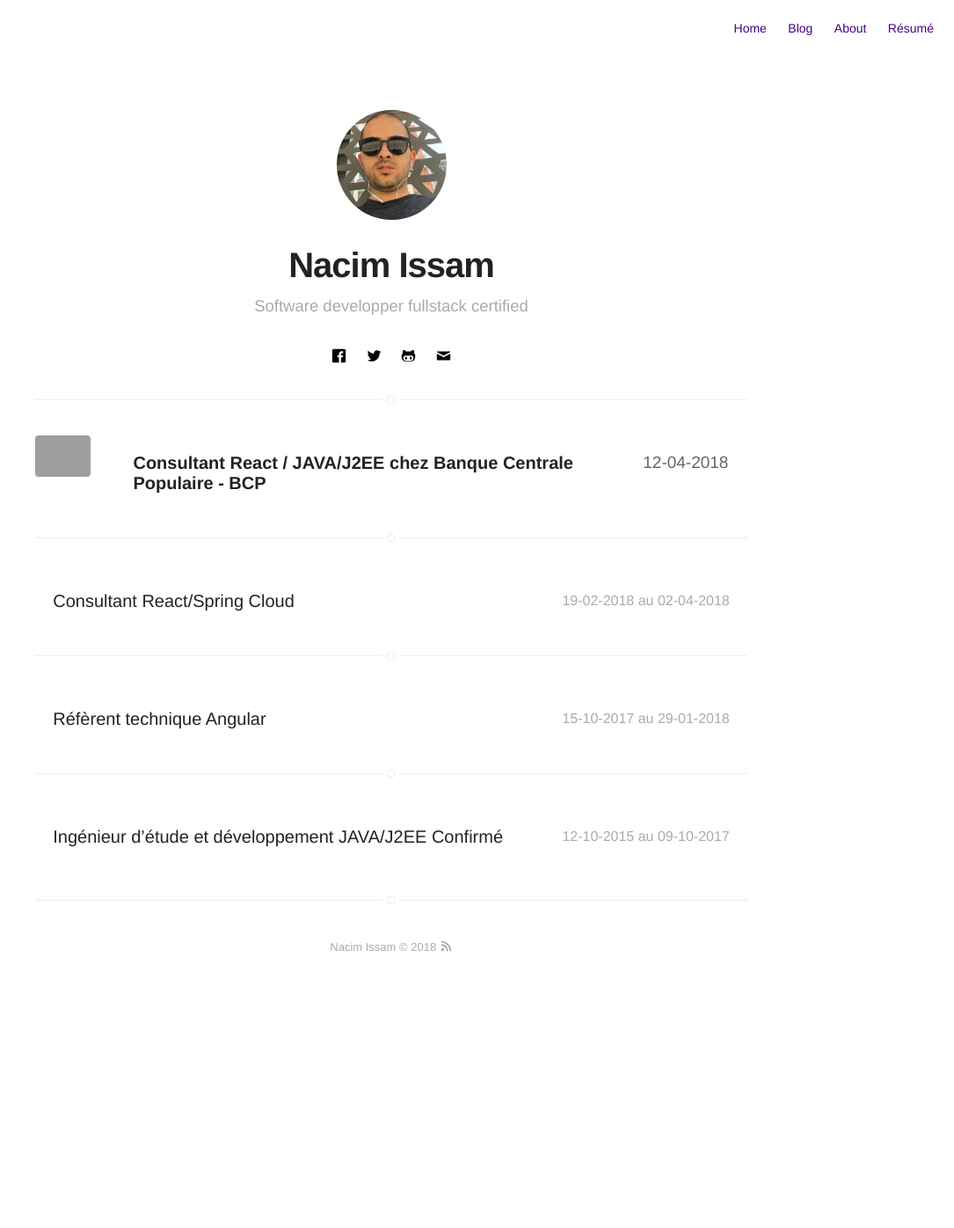
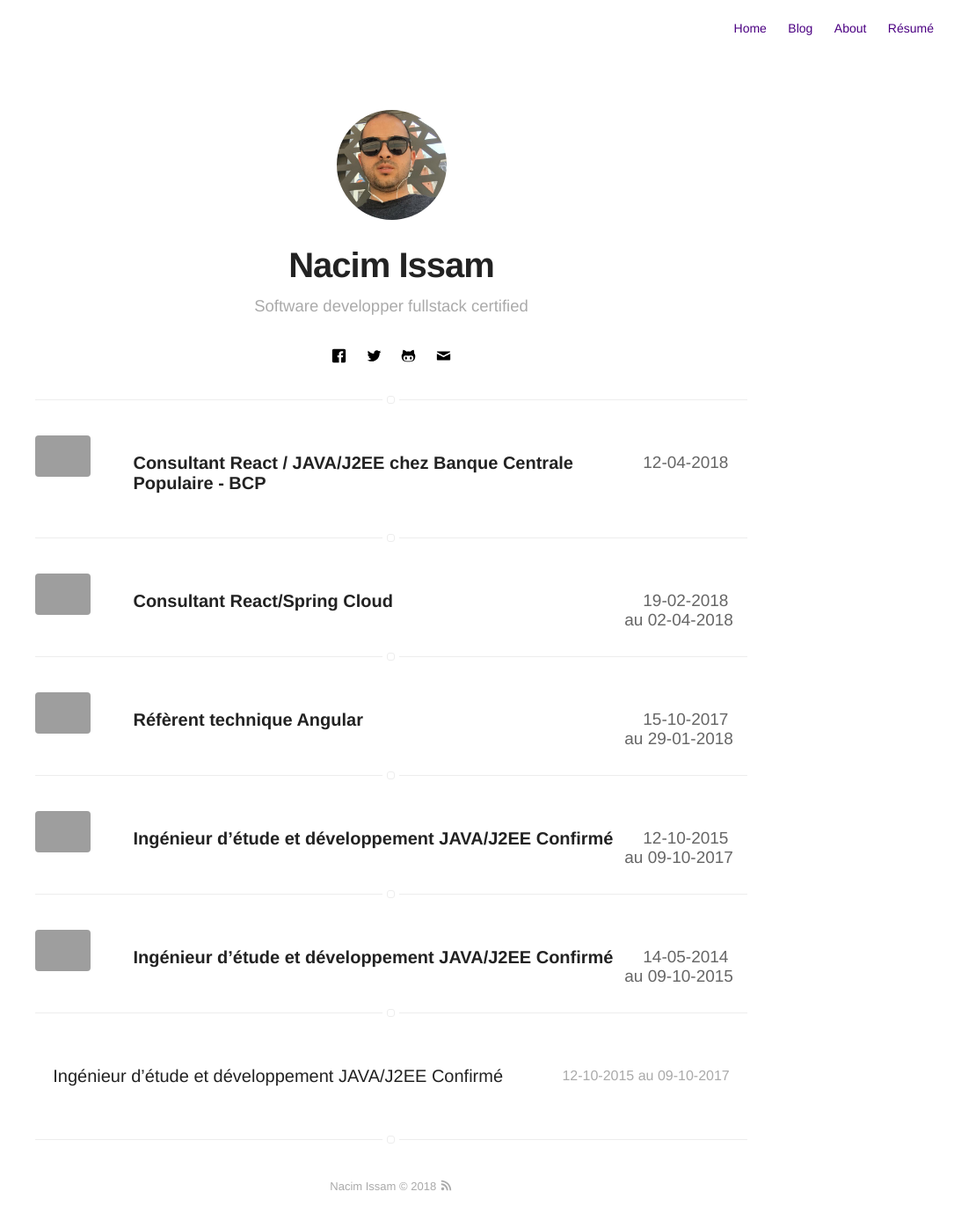
Before and after one commit to issamnacim/issamnacim.github.io, a Jekyll site: the page built from projects.html, in a window 1280 px wide. Shown: the whole page at 88% size, without its empty margins (195-1280 px from the left). Built offline with Jekyll 4.4.1, drawn with Linux system fonts in a browser that asks for light colours; before the commit the page ends 1124 px from its top, so only the background shows below that; grey boxes are pictures that could not be loaded.

Commit message:
Update projects.html

```diff
--- a/projects.html
+++ b/projects.html
@@ -16,26 +16,73 @@ title: Projects
             </div>
     </div>
 
-    </div> </section>
-<section class="list">
-            <div class="item">
-                <a class="url" >
-                    <aside>
-                        <time datetime="19-02-2018">19-02-2018 au 02-04-2018</time>
-                    </aside>
-                    <h3 class="title">Consultant  React/Spring Cloud</h3>
-                </a>
+    </div>
+</section>
+<section class="list" style=" display: inline-flex;width: 100%;">
+    <div class="item" style=" display: inline-flex;width: 100%;">
+    <div style="width: 9%;margin-right: 6%;">
+          <img src="https://media.licdn.com/dms/image/C4D0BAQHZLNVJshIBNg/company-logo_400_400/0?e=1548288000&v=beta&t=lA34arabPYsZ_5LThvPuYnwLxpdsruAV-5MIuElCx0U">
+    </div>
+    <div style="display: flex;width: 100%;">
+			<div style="width: 100%;">
+            	<h3 class="title">Consultant  React/Spring Cloud</h3>
             </div>
+    		<div style="float: right;width: 25%;margin-top: 20px;">
+            	<span style="margin-left: 15%;font-size: 19px;">19-02-2018 au 02-04-2018</span>
+            </div>
+    </div>
+
+    </div>
 </section>
-<section class="list">
-            <div class="item">
-                <a class="url" >
-                    <aside>
-                        <time datetime="23-01-2016">15-10-2017 au 29-01-2018</time>
-                    </aside>
-                    <h3 class="title">Réfèrent technique Angular</h3>
-                </a>
+<section class="list" style=" display: inline-flex;width: 100%;">
+    <div class="item" style=" display: inline-flex;width: 100%;">
+    <div style="width: 9%;margin-right: 6%;">
+          <img src="https://media.licdn.com/dms/image/C4D0BAQEmApmnHRbA8g/company-logo_400_400/0?e=1548288000&v=beta&t=805YC58M9vH19o9CJMtzyD0mB9Q1WGVF1wGRK7YsDZE">
+    </div>
+    <div style="display: flex;width: 100%;">
+			<div style="width: 100%;">
+            	<h3 class="title">Réfèrent technique Angular</h3>
             </div>
+    		<div style="float: right;width: 25%;margin-top: 20px;">
+            	<span style="margin-left: 15%;font-size: 19px;">15-10-2017 au 29-01-2018</span>
+            </div>
+    </div>
+
+    </div>
+</section>
+
+<section class="list" style=" display: inline-flex;width: 100%;">
+    <div class="item" style=" display: inline-flex;width: 100%;">
+    <div style="width: 9%;margin-right: 6%;">
+          <img src="https://media.licdn.com/dms/image/C4D0BAQEmApmnHRbA8g/company-logo_400_400/0?e=1548288000&v=beta&t=805YC58M9vH19o9CJMtzyD0mB9Q1WGVF1wGRK7YsDZE">
+    </div>
+    <div style="display: flex;width: 100%;">
+			<div style="width: 100%;">
+            	<h3 class="title">Ingénieur d’étude et développement JAVA/J2EE Confirmé</h3>
+            </div>
+    		<div style="float: right;width: 25%;margin-top: 20px;">
+            	<span style="margin-left: 15%;font-size: 19px;">12-10-2015 au 09-10-2017</span>
+            </div>
+    </div>
+
+    </div>
+</section>
+
+<section class="list" style=" display: inline-flex;width: 100%;">
+    <div class="item" style=" display: inline-flex;width: 100%;">
+    <div style="width: 9%;margin-right: 6%;">
+          <img src="https://media.licdn.com/dms/image/C4E0BAQGNq7t_QOq4ig/company-logo_400_400/0?e=1548288000&v=beta&t=EBHqrofflvMJJLbD-L4Dwd4ltCNS7m2VGNYUi7fBQvM">
+    </div>
+    <div style="display: flex;width: 100%;">
+			<div style="width: 100%;">
+            	<h3 class="title">Ingénieur d’étude et développement JAVA/J2EE Confirmé</h3>
+            </div>
+    		<div style="float: right;width: 25%;margin-top: 20px;">
+            	<span style="margin-left: 15%;font-size: 19px;">14-05-2014 au 09-10-2015</span>
+            </div>
+    </div>
+
+    </div>
 </section>
 <section class="list">
             <div class="item">
```
